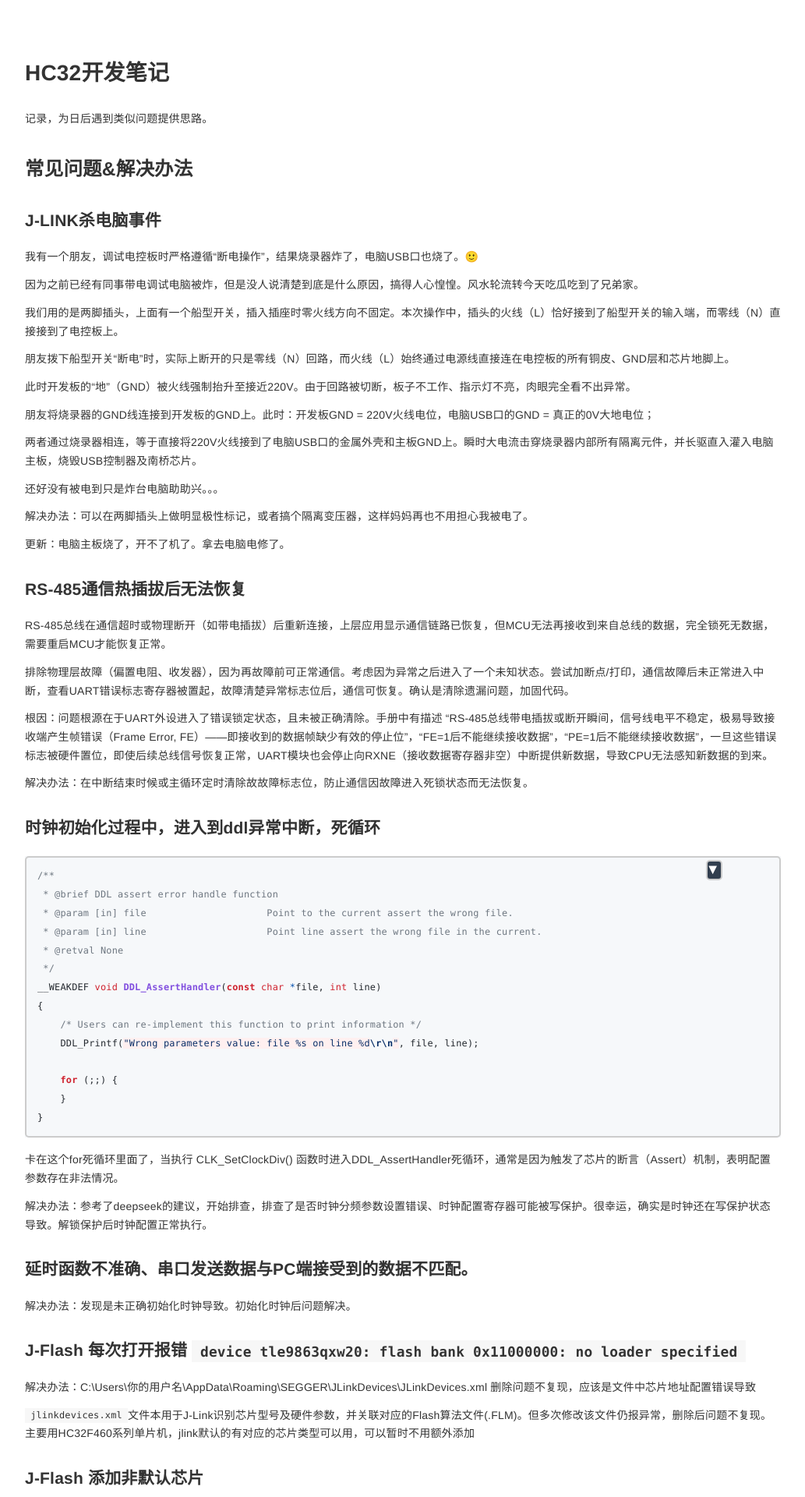
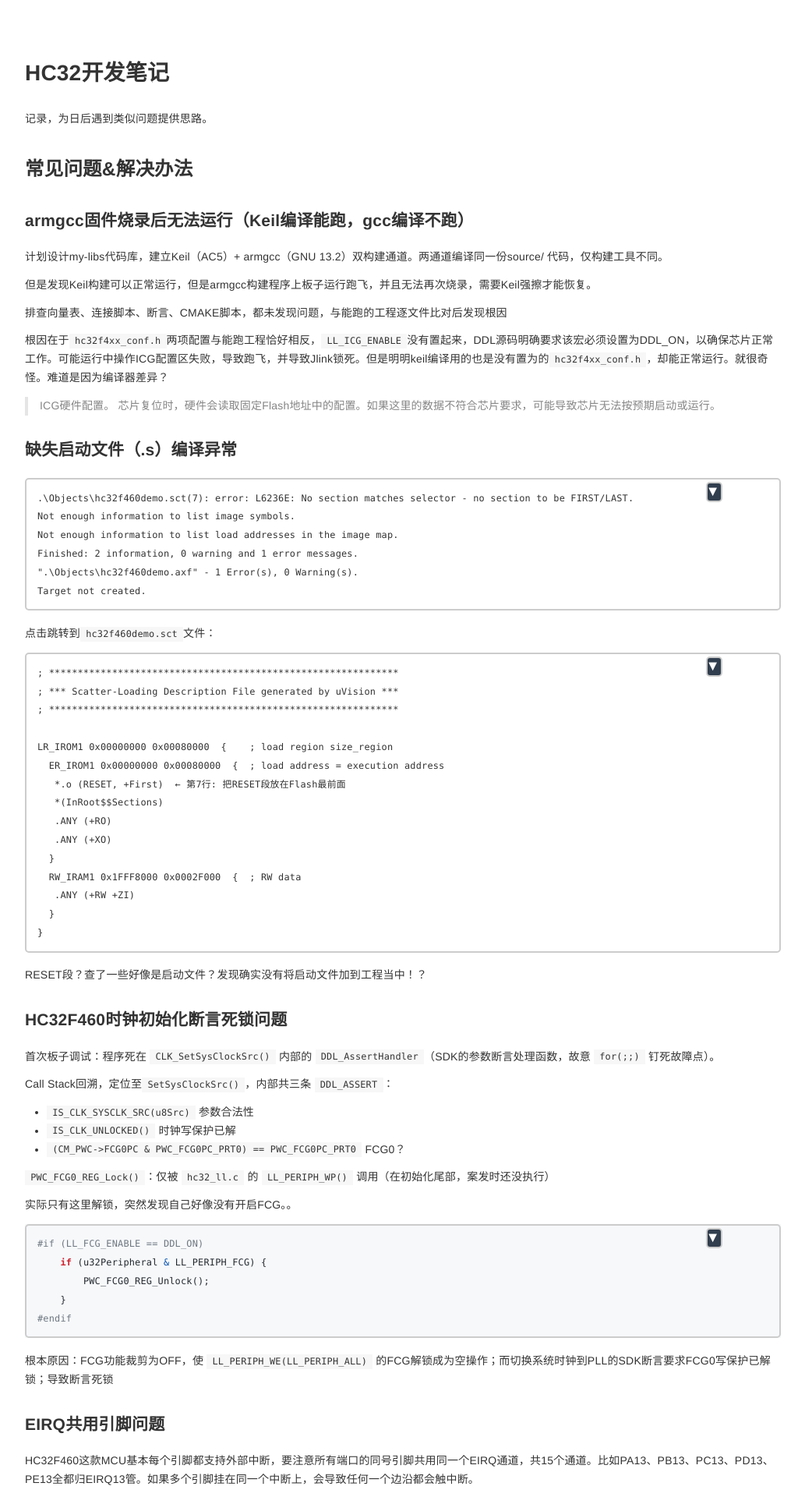
Before and after one commit to YooyoJin/yooyojin.github.io, a Jekyll site: the page built from _posts/2025-04-28-hc32.md, in a window 1280 px wide. Shown: the top 1920 px of the page at 78% size, without its empty margins (123-1156 px from the left). Built offline with Jekyll 4.4.1, drawn with Linux system fonts in a browser that asks for light colours; some of the changed text lies outside the part shown.

Commit message:
<feature> 简易bootloader+hc32开发笔记+其他乱七八糟的内容更新补充

````diff
--- a/_posts/2025-04-28-hc32.md
+++ b/_posts/2025-04-28-hc32.md
@@ -2,7 +2,7 @@
 title: HC32开发笔记
 author: YooyoJin
 date: 2025-04-28
-last_modified_at: 2025-09-04
+last_modified_at: 2025-10-15
 category: Jekyll
 layout: post
 mermaid: true
@@ -11,6 +11,84 @@ mermaid: true
 记录，为日后遇到类似问题提供思路。
 
 ## 常见问题&解决办法
+
+### armgcc固件烧录后无法运行（Keil编译能跑，gcc编译不跑）
+
+计划设计my-libs代码库，建立Keil（AC5）+ armgcc（GNU 13.2）双构建通道。两通道编译同一份source/ 代码，仅构建工具不同。
+
+但是发现Keil构建可以正常运行，但是armgcc构建程序上板子运行跑飞，并且无法再次烧录，需要Keil强擦才能恢复。
+
+排查向量表、连接脚本、断言、CMAKE脚本，都未发现问题，与能跑的工程逐文件比对后发现根因
+
+根因在于`hc32f4xx_conf.h`两项配置与能跑工程恰好相反，`LL_ICG_ENABLE`没有置起来，DDL源码明确要求该宏必须设置为DDL_ON，以确保芯片正常工作。可能运行中操作ICG配置区失败，导致跑飞，并导致Jlink锁死。但是明明keil编译用的也是没有置为的`hc32f4xx_conf.h`，却能正常运行。就很奇怪。难道是因为编译器差异？
+
+> ICG硬件配置。 芯片复位时，硬件会读取固定Flash地址中的配置。如果这里的数据不符合芯片要求，可能导致芯片无法按预期启动或运行。
+
+### 缺失启动文件（.s）编译异常
+
+``` cmd
+.\Objects\hc32f460demo.sct(7): error: L6236E: No section matches selector - no section to be FIRST/LAST.
+Not enough information to list image symbols.
+Not enough information to list load addresses in the image map.
+Finished: 2 information, 0 warning and 1 error messages.
+".\Objects\hc32f460demo.axf" - 1 Error(s), 0 Warning(s).
+Target not created.
+```
+
+点击跳转到`hc32f460demo.sct`文件：
+``` sct
+; *************************************************************
+; *** Scatter-Loading Description File generated by uVision ***
+; *************************************************************
+
+LR_IROM1 0x00000000 0x00080000  {    ; load region size_region
+  ER_IROM1 0x00000000 0x00080000  {  ; load address = execution address
+   *.o (RESET, +First)  ← 第7行: 把RESET段放在Flash最前面
+   *(InRoot$$Sections)
+   .ANY (+RO)
+   .ANY (+XO)
+  }
+  RW_IRAM1 0x1FFF8000 0x0002F000  {  ; RW data
+   .ANY (+RW +ZI)
+  }
+}
+```
+
+RESET段？查了一些好像是启动文件？发现确实没有将启动文件加到工程当中！？
+
+### HC32F460时钟初始化断言死锁问题
+
+首次板子调试：程序死在 `CLK_SetSysClockSrc()` 内部的 `DDL_AssertHandler`（SDK的参数断言处理函数，故意 `for(;;)` 钉死故障点）。
+
+Call Stack回溯，定位至`SetSysClockSrc()`，内部共三条 `DDL_ASSERT`：
+- `IS_CLK_SYSCLK_SRC(u8Src)` 参数合法性
+- `IS_CLK_UNLOCKED()` 时钟写保护已解
+- `(CM_PWC->FCG0PC & PWC_FCG0PC_PRT0) == PWC_FCG0PC_PRT0` FCG0？
+
+`PWC_FCG0_REG_Lock()`：仅被 `hc32_ll.c` 的 `LL_PERIPH_WP()` 调用（在初始化尾部，案发时还没执行）
+
+实际只有这里解锁，突然发现自己好像没有开启FCG。。
+``` c
+#if (LL_FCG_ENABLE == DDL_ON)
+    if (u32Peripheral & LL_PERIPH_FCG) {
+        PWC_FCG0_REG_Unlock();
+    }
+#endif
+```
+
+根本原因：FCG功能裁剪为OFF，使 `LL_PERIPH_WE(LL_PERIPH_ALL)` 的FCG解锁成为空操作；而切换系统时钟到PLL的SDK断言要求FCG0写保护已解锁；导致断言死锁
+
+### EIRQ共用引脚问题
+
+HC32F460这款MCU基本每个引脚都支持外部中断，要注意所有端口的同号引脚共用同一个EIRQ通道，共15个通道。比如PA13、PB13、PC13、PD13、PE13全都归EIRQ13管。如果多个引脚挂在同一个中断上，会导致任何一个边沿都会触中断。
+
+EIRQ通道 ≠ NVIC中断号，EIRQ通道与NVIC中断号之间存在一层挂号机制，这正是INTC_IrqSignIn()这类函数的核心作用。其本质是在芯片内部的中断路由表中，建立 “外设中断源 → NVIC中断号 → 回调函数” 的映射关系。
+- INTC_IrqSignIn(enIntSrc, enIRQn, pfnCallback);
+- INTC_IrqSignIn(发货人, 快递单号, 收件人)，实际上就是把这三个绑定到一起，一旦触发了中断就可以执行回调函数；
+- 快递单号是索引，向量表是地址表，中断向量是表里存的地址。因为中断号终究是软件层面，要转换成中断向量，硬件才能理解并执行；
+- 如果多个引脚挂在同一个中断上，就相当于两个快递到你家，谁来都得开门收。
+
+> 每个I/O端口都具有外部中断输入功能。当PCRxy.INTE位设为1时，此I/O将作为外部中断源EIRQy被允许输入。每个EIRQy可配置的I/O不止一个，使用时每个EIRQy不要同时允许多个I/O输入。
 
 ### J-LINK杀电脑事件
 
````
Also changed, not shown: README.md (+3 -1 lines), _posts/2024-12-08-cmake.md (+12 -2 lines), _posts/2025-03-31-mcu_basics.md (+11 -6 lines), _posts/2025-07-01-refrigeration_basics.md (+3 -2 lines), _posts/2025-09-12-refrigeration_system_components.md (+4 -2 lines), _posts/2026-08-18-mcu_basics_bootloader.md (added, +325 -0 lines), _posts/2026-09-18-death_note.md (added, +69 -0 lines).
